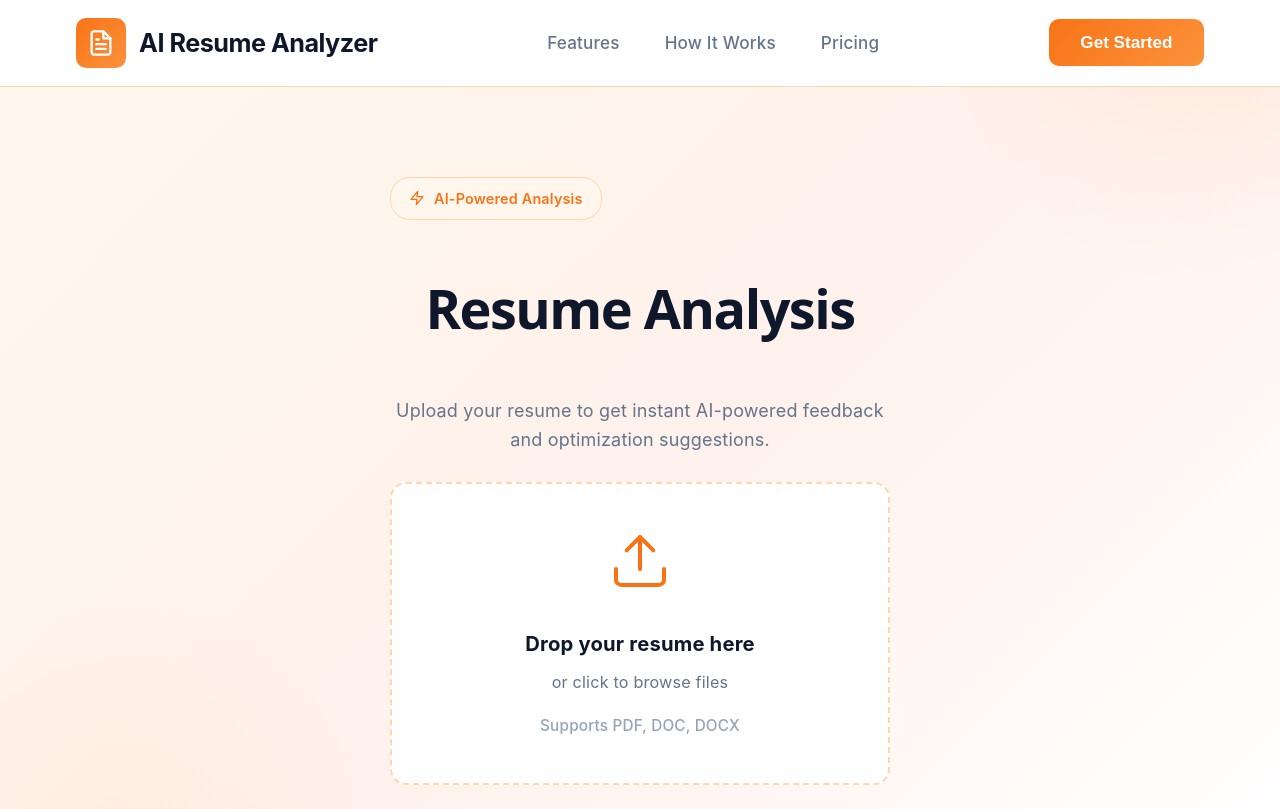
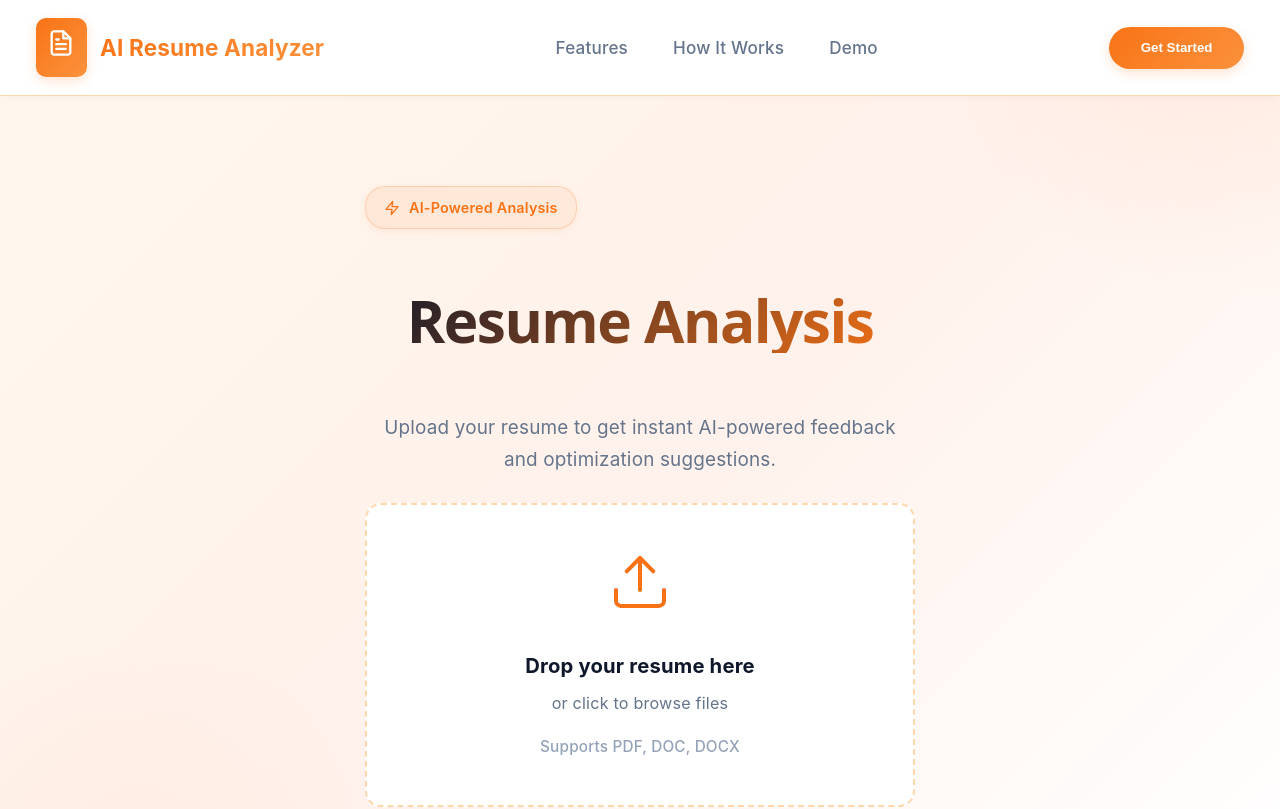
Before and after one commit to Saifi13/AI-RESUME-ANALYZER, a React (Vite) app: page / in a window 1280 px wide. Shown: the top 809 px of the page. Built offline with nearby package versions, Linux system fonts and the light colour scheme.

Commit message:
Polish UI design: improved footer, header, hero, features, and how-it-works sections with orange gradient theme, animations, and better spacing

```diff
--- a/src/App.css
+++ b/src/App.css
@@ -28,6 +28,38 @@ body {
     color: var(--text-dark);
     background: var(--bg-white);
     line-height: 1.6;
+    scroll-behavior: smooth;
+}
+
+/* Fade In Animation */
+@keyframes fadeInUp {
+    from {
+        opacity: 0;
+        transform: translateY(30px);
+    }
+    to {
+        opacity: 1;
+        transform: translateY(0);
+    }
+}
+
+.fade-in {
+    animation: fadeInUp 0.6s ease-out forwards;
+}
+
+.fade-in-delay-1 {
+    animation-delay: 0.1s;
+    opacity: 0;
+}
+
+.fade-in-delay-2 {
+    animation-delay: 0.2s;
+    opacity: 0;
+}
+
+.fade-in-delay-3 {
+    animation-delay: 0.3s;
+    opacity: 0;
 }
 
 .container {
@@ -38,19 +70,20 @@ body {
 
 /* Header Styles */
 .header {
-    background: var(--bg-white);
+    background: rgba(255, 255, 255, 0.9);
+    backdrop-filter: blur(12px);
     border-bottom: 1px solid var(--border);
     position: sticky;
     top: 0;
     z-index: 1000;
-    backdrop-filter: blur(10px);
-    background: rgba(255, 255, 255, 0.95);
+    padding: 1rem 0;
+    box-shadow: 0 2px 8px rgba(0, 0, 0, 0.03);
 }
 
 .header-container {
-    max-width: 1200px;
+    max-width: 1400px;
     margin: 0 auto;
-    padding: 1rem 2rem;
+    padding: 0 2rem;
     display: flex;
     justify-content: space-between;
     align-items: center;
@@ -65,42 +98,58 @@ body {
 .logo-icon {
     background: var(--gradient-primary);
     border-radius: 10px;
-    padding: 0.6rem;
+    padding: 0.625rem;
     color: white;
-    display: flex;
-    align-items: center;
-    justify-content: center;
+    box-shadow: 0 4px 12px rgba(249, 115, 22, 0.2);
 }
 
 .logo-text {
-    font-size: 1.4rem;
+    font-size: 1.25rem;
     font-weight: 700;
     color: var(--text-dark);
-    letter-spacing: -0.5px;
+    background: var(--gradient-text);
+    -webkit-background-clip: text;
+    -webkit-text-fill-color: transparent;
+    background-clip: text;
 }
 
 .nav {
     display: flex;
     gap: 2.5rem;
-    align-items: center;
 }
 
 .nav-link {
     color: var(--text-gray);
     text-decoration: none;
+    font-size: 0.95rem;
     font-weight: 500;
-    font-size: 0.95rem;
-    transition: color 0.3s ease;
+    transition: all 0.3s ease;
+    position: relative;
 }
 
 .nav-link:hover {
     color: var(--primary);
 }
 
+.nav-link::after {
+    content: '';
+    position: absolute;
+    bottom: -4px;
+    left: 0;
+    width: 0;
+    height: 2px;
+    background: var(--gradient-primary);
+    transition: width 0.3s ease;
+}
+
+.nav-link:hover::after {
+    width: 100%;
+}
+
 .header-actions {
     display: flex;
+    align-items: center;
     gap: 1rem;
-    align-items: center;
 }
 
 .btn-primary {
@@ -108,28 +157,27 @@ body {
     color: white;
     border: none;
     padding: 0.75rem 1.75rem;
-    border-radius: 10px;
+    border-radius: 50px;
     font-weight: 600;
-    font-size: 0.95rem;
     cursor: pointer;
-    transition: transform 0.3s ease, box-shadow 0.3s ease;
-    box-shadow: var(--shadow-sm);
+    transition: all 0.3s ease;
+    box-shadow: 0 4px 12px rgba(249, 115, 22, 0.2);
 }
 
 .btn-primary:hover {
     transform: translateY(-2px);
-    box-shadow: var(--shadow-md);
+    box-shadow: 0 6px 16px rgba(249, 115, 22, 0.3);
 }
 
 .menu-toggle {
     display: none;
-    background: transparent;
+    background: none;
     border: none;
+    cursor: pointer;
     color: var(--text-dark);
-    cursor: pointer;
     padding: 0.5rem;
     border-radius: 8px;
-    transition: background 0.3s ease;
+    transition: background 0.2s ease;
 }
 
 .menu-toggle:hover {
@@ -142,25 +190,24 @@ body {
     top: 100%;
     left: 0;
     right: 0;
-    background: var(--bg-white);
+    background: white;
+    padding: 1.5rem 2rem;
     border-bottom: 1px solid var(--border);
-    padding: 1.5rem 2rem;
     flex-direction: column;
     gap: 1rem;
-    box-shadow: var(--shadow-md);
+    box-shadow: 0 8px 24px rgba(0, 0, 0, 0.08);
 }
 
 .mobile-nav-link {
     color: var(--text-gray);
     text-decoration: none;
+    font-size: 1rem;
     font-weight: 500;
-    padding: 0.75rem;
-    border-radius: 8px;
-    transition: background 0.3s ease;
+    padding: 0.5rem 0;
+    transition: color 0.2s ease;
 }
 
 .mobile-nav-link:hover {
-    background: var(--bg-light);
     color: var(--primary);
 }
 
@@ -239,23 +286,28 @@ body {
     display: inline-flex;
     align-items: center;
     gap: 0.5rem;
-    background: var(--bg-light);
+    background: linear-gradient(135deg, rgba(249, 115, 22, 0.1) 0%, rgba(251, 146, 60, 0.1) 100%);
     color: var(--primary);
     padding: 0.5rem 1rem;
     border-radius: 20px;
     font-size: 0.8rem;
     font-weight: 600;
     width: fit-content;
-    border: 1px solid var(--border);
+    border: 1px solid rgba(249, 115, 22, 0.2);
+    box-shadow: 0 2px 8px rgba(249, 115, 22, 0.1);
 }
 
 .hero-title {
-    font-size: 3rem;
-    font-weight: 600;
+    font-size: 3.25rem;
+    font-weight: 700;
     line-height: 1.1;
     letter-spacing: -1.5px;
     color: var(--text-dark);
     text-align: center;
+    background: linear-gradient(135deg, var(--text-dark) 0%, var(--primary) 100%);
+    -webkit-background-clip: text;
+    -webkit-text-fill-color: transparent;
+    background-clip: text;
 }
 
 @media (max-width: 1024px) {
@@ -273,10 +325,10 @@ body {
 }
 
 .hero-subtitle {
-    font-size: 1rem;
+    font-size: 1.05rem;
     color: var(--text-gray);
-    line-height: 1.6;
-    max-width: 500px;
+    line-height: 1.7;
+    max-width: 550px;
     font-weight: 400;
     text-align: center;
     margin: 0 auto;
@@ -652,6 +704,13 @@ body {
     border: 1px solid var(--border);
     border-radius: 12px;
     padding: 1.5rem;
+    transition: all 0.3s ease;
+    box-shadow: 0 2px 8px rgba(0, 0, 0, 0.03);
+}
+
+.analysis-card:hover {
+    box-shadow: 0 8px 24px rgba(0, 0, 0, 0.08);
+    transform: translateY(-2px);
 }
 
 .analysis-card.full-width {
@@ -816,7 +875,7 @@ body {
 /* Features Section */
 .features {
     padding: 7rem 0;
-    background: var(--bg-white);
+    background: linear-gradient(180deg, var(--bg-white) 0%, var(--bg-light) 100%);
 }
 
 .section-header {
@@ -826,10 +885,14 @@ body {
 
 .section-title {
     font-size: 3rem;
-    font-weight: 800;
+    font-weight: 700;
     letter-spacing: -1.5px;
     color: var(--text-dark);
     margin-bottom: 1rem;
+    background: linear-gradient(135deg, var(--text-dark) 0%, var(--primary) 100%);
+    -webkit-background-clip: text;
+    -webkit-text-fill-color: transparent;
+    background-clip: text;
 }
 
 .section-subtitle {
@@ -854,6 +917,13 @@ body {
     transition: all 0.4s cubic-bezier(0.4, 0, 0.2, 1);
     position: relative;
     overflow: hidden;
+    box-shadow: 0 2px 12px rgba(0, 0, 0, 0.04);
+}
+
+.feature-card:hover {
+    transform: translateY(-8px);
+    box-shadow: 0 16px 32px rgba(249, 115, 22, 0.15);
+    border-color: rgba(249, 115, 22, 0.3);
 }
 
 .feature-card::before {
@@ -863,20 +933,14 @@ body {
     left: 0;
     right: 0;
     bottom: 0;
-    background: var(--gradient-primary);
+    background: linear-gradient(135deg, rgba(249, 115, 22, 0.03) 0%, rgba(251, 146, 60, 0.03) 100%);
     opacity: 0;
     transition: opacity 0.4s ease;
     z-index: 0;
 }
 
-.feature-card:hover {
-    transform: translateY(-8px);
-    box-shadow: var(--shadow-lg);
-    border-color: transparent;
-}
-
 .feature-card:hover::before {
-    opacity: 0.03;
+    opacity: 1;
 }
 
 .feature-icon {
@@ -928,18 +992,37 @@ body {
 .step-card {
     background: var(--bg-white);
     border-radius: 20px;
-    padding: 2.5rem 2rem;
+    padding: 3.5rem 2rem 2rem;
     text-align: center;
     position: relative;
-    box-shadow: var(--shadow-sm);
+    box-shadow: 0 2px 12px rgba(0, 0, 0, 0.04);
     transition: all 0.4s cubic-bezier(0.4, 0, 0.2, 1);
     border: 1px solid var(--border);
+    overflow: visible;
+    min-height: 280px;
 }
 
 .step-card:hover {
     transform: translateY(-8px);
-    box-shadow: var(--shadow-lg);
-    border-color: var(--primary);
+    box-shadow: 0 16px 32px rgba(249, 115, 22, 0.15);
+    border-color: rgba(249, 115, 22, 0.3);
+}
+
+.step-card::before {
+    content: '';
+    position: absolute;
+    top: 0;
+    left: 0;
+    right: 0;
+    bottom: 0;
+    background: linear-gradient(135deg, rgba(249, 115, 22, 0.03) 0%, rgba(251, 146, 60, 0.03) 100%);
+    opacity: 0;
+    transition: opacity 0.4s ease;
+    z-index: 0;
+}
+
+.step-card:hover::before {
+    opacity: 1;
 }
 
 .step-number {
@@ -953,7 +1036,8 @@ body {
     font-weight: 700;
     padding: 0.5rem 1.25rem;
     border-radius: 25px;
-    box-shadow: var(--shadow-sm);
+    box-shadow: 0 4px 12px rgba(249, 115, 22, 0.2);
+    z-index: 1;
 }
 
 .step-icon {
@@ -962,6 +1046,8 @@ body {
     display: flex;
     justify-content: center;
     transition: transform 0.4s ease;
+    position: relative;
+    z-index: 1;
 }
 
 .step-card:hover .step-icon {
@@ -973,12 +1059,16 @@ body {
     font-weight: 700;
     color: var(--text-dark);
     margin-bottom: 0.875rem;
+    position: relative;
+    z-index: 1;
 }
 
 .step-description {
     color: var(--text-gray);
     font-size: 0.9rem;
     line-height: 1.7;
+    position: relative;
+    z-index: 1;
 }
 
 .step-connector {
@@ -992,18 +1082,33 @@ body {
 
 /* Footer Styles */
 .footer {
-    background: var(--bg-white);
+    background: linear-gradient(135deg, #fff7ed 0%, var(--bg-white) 100%);
     border-top: 1px solid var(--border);
-    padding: 3rem 0;
+    padding: 4rem 0 2rem;
+    position: relative;
+    overflow: hidden;
+}
+
+.footer::before {
+    content: '';
+    position: absolute;
+    top: 0;
+    left: 0;
+    right: 0;
+    height: 1px;
+    background: linear-gradient(90deg, transparent, var(--primary), transparent);
+    opacity: 0.3;
 }
 
 .footer-container {
-    max-width: 800px;
+    max-width: 1000px;
     margin: 0 auto;
     padding: 0 2rem;
     display: flex;
     justify-content: space-between;
     align-items: center;
+    position: relative;
+    z-index: 1;
 }
 
 .footer-brand {
@@ -1013,43 +1118,77 @@ body {
 }
 
 .footer-logo-text {
-    font-size: 1.25rem;
-    font-weight: 600;
+    font-size: 1.5rem;
+    font-weight: 700;
     color: var(--text-dark);
+    background: var(--gradient-text);
+    -webkit-background-clip: text;
+    -webkit-text-fill-color: transparent;
+    background-clip: text;
 }
 
 .footer-tagline {
-    font-size: 0.875rem;
+    font-size: 0.95rem;
     color: var(--text-gray);
-    margin-top: 0.25rem;
+    margin-top: 0.5rem;
+    font-weight: 500;
 }
 
 .footer-links {
     display: flex;
-    gap: 2.5rem;
+    gap: 2rem;
+    align-items: center;
 }
 
 .footer-links a {
     color: var(--text-gray);
     text-decoration: none;
-    font-size: 1rem;
-    transition: color 0.2s ease;
+    font-size: 0.95rem;
+    font-weight: 500;
+    transition: all 0.3s ease;
+    position: relative;
 }
 
 .footer-links a:hover {
     color: var(--primary);
 }
 
+.footer-links a::after {
+    content: '';
+    position: absolute;
+    bottom: -4px;
+    left: 0;
+    width: 0;
+    height: 2px;
+    background: var(--gradient-primary);
+    transition: width 0.3s ease;
+}
+
+.footer-links a:hover::after {
+    width: 100%;
+}
+
 .footer-copyright {
     color: var(--text-light);
-    font-size: 1rem;
+    font-size: 0.875rem;
+    font-weight: 500;
 }
 
-@media (max-width: 640px) {
+@media (max-width: 768px) {
     .footer-container {
         flex-direction: column;
+        gap: 2rem;
+        text-align: center;
+    }
+
+    .footer-brand {
+        align-items: center;
+    }
+
+    .footer-links {
+        flex-wrap: wrap;
+        justify-content: center;
         gap: 1.5rem;
-        text-align: center;
     }
 }
 
--- a/src/Footer.jsx
+++ b/src/Footer.jsx
@@ -7,8 +7,9 @@ function Footer() {
                     <p className="footer-tagline">Transform your resume with AI</p>
                 </div>
                 <div className="footer-links">
-                    <a href="#">About</a>
-                    <a href="#">Features</a>
+                    <a href="#features">Features</a>
+                    <a href="#how-it-works">How It Works</a>
+                    <a href="#demo">Demo</a>
                     <a href="#">Privacy</a>
                     <a href="#">Terms</a>
                 </div>
--- a/src/Hero.jsx
+++ b/src/Hero.jsx
@@ -60,24 +60,24 @@ function Hero() {
 
 
     return (
-        <section className="hero">
+        <section className="hero" id="demo">
             <div className="hero-container">
                 <div className="hero-content">
-                    <div className="hero-badge">
+                    <div className="hero-badge fade-in fade-in-delay-1">
                         <svg width="16" height="16" viewBox="0 0 24 24" fill="none" stroke="currentColor" strokeWidth="2">
                             <path d="M13 2L3 14H12L11 22L21 10H12L13 2Z" strokeLinecap="round" strokeLinejoin="round"/>
                         </svg>
                         AI-Powered Analysis
                     </div>
-                    <h1 className="hero-title">
+                    <h1 className="hero-title fade-in fade-in-delay-2">
                         Resume Analysis
                     </h1>
-                    <p className="hero-subtitle">
+                    <p className="hero-subtitle fade-in fade-in-delay-2">
                         Upload your resume to get instant AI-powered feedback and optimization suggestions.
                     </p>
 
                     <div
-                        className={`upload-zone ${isDragging ? 'dragging' : ''} ${file ? 'has-file' : ''}`}
+                        className={`upload-zone ${isDragging ? 'dragging' : ''} ${file ? 'has-file' : ''} fade-in fade-in-delay-3`}
                         onDragOver={handleDragOver}
                         onDragLeave={handleDragLeave}
                         onDrop={handleDrop}
--- a/src/header.jsx
+++ b/src/header.jsx
@@ -23,11 +23,11 @@ function Header() {
                 <nav className="nav">
                     <a href="#features" className="nav-link">Features</a>
                     <a href="#how-it-works" className="nav-link">How It Works</a>
-                    <a href="#pricing" className="nav-link">Pricing</a>
+                    <a href="#demo" className="nav-link">Demo</a>
                 </nav>
 
                 <div className="header-actions">
-                    <button className="btn-primary">Get Started</button>
+                    <button className="btn-primary" onClick={() => document.getElementById('demo').scrollIntoView({ behavior: 'smooth' })}>Get Started</button>
                     <button className="menu-toggle" onClick={() => setIsMenuOpen(!isMenuOpen)}>
                         <svg width="24" height="24" viewBox="0 0 24 24" fill="none" stroke="currentColor" strokeWidth="2">
                             <line x1="3" y1="12" x2="21" y2="12"/>
@@ -41,8 +41,8 @@ function Header() {
                     <div className="mobile-menu">
                         <a href="#features" className="mobile-nav-link">Features</a>
                         <a href="#how-it-works" className="mobile-nav-link">How It Works</a>
-                        <a href="#pricing" className="mobile-nav-link">Pricing</a>
-                        <button className="mobile-btn-primary">Get Started</button>
+                        <a href="#demo" className="mobile-nav-link">Demo</a>
+                        <button className="mobile-btn-primary" onClick={() => document.getElementById('demo').scrollIntoView({ behavior: 'smooth' })}>Get Started</button>
                     </div>
                 )}
             </div>
```
